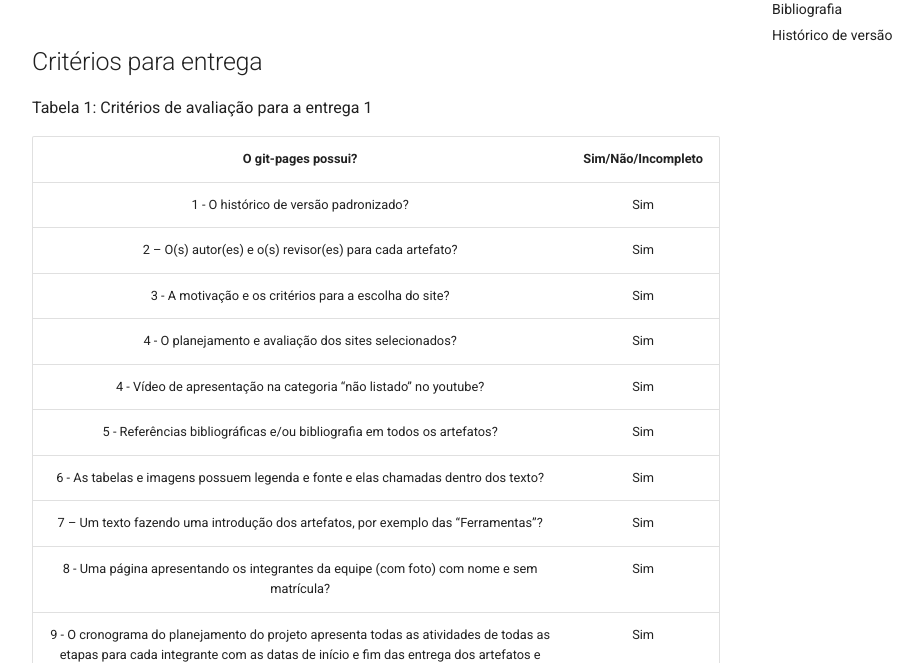
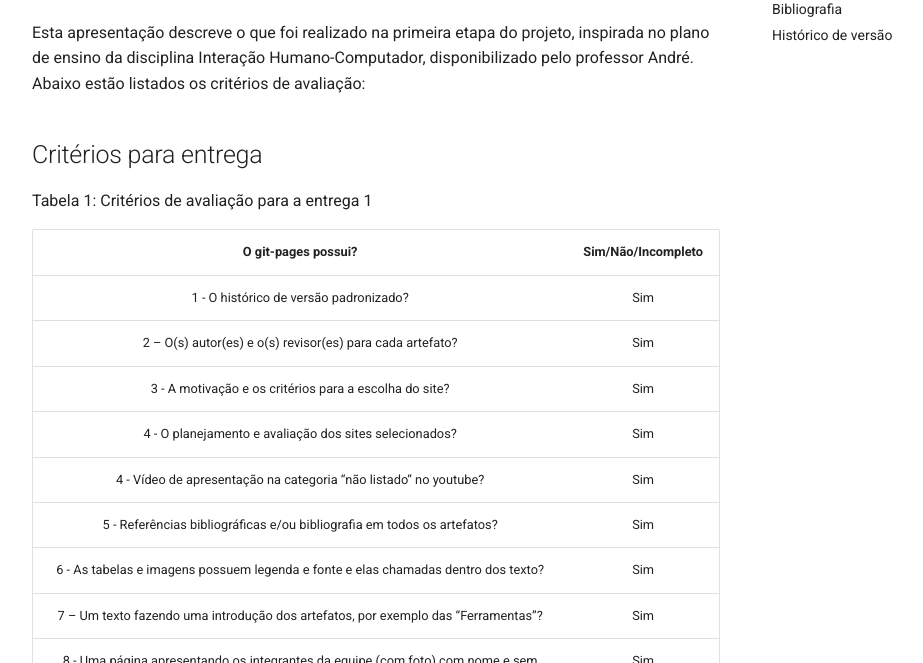
Before and after one commit to Interacao-Humano-Computador/2024.1-PCDF, an MkDocs documentation site: the page built from docs/apresentacao/apresentacao01.md, in a window 1280 px wide and 900 px high, scrolled down 477 px, cut to the strip 237-900 px from the top of the window. Shown: the whole strip, without its empty margins (264-1187 px from the left). Built offline with MkDocs 1.6.1 and Material for MkDocs 9.7.7, drawn with Linux system fonts in a browser that asks for light colours; some of the changed text lies outside the part shown.

Commit message:
Adicionando descrição a apresentação 1

```diff
--- a/docs/apresentacao/apresentacao01.md
+++ b/docs/apresentacao/apresentacao01.md
@@ -9,6 +9,8 @@ Este documento tem objetivo de armanezar conteúdos da primeira apresentação
 
 <p style="text-align: center"><a href="https://youtu.be/frSFkkrWemk?si=O-rETQ07iw109nR6" target="blanket">Vídeo de apresentação</a></p>
 <iframe width="560" height="315" src="https://www.youtube.com/embed/frSFkkrWemk?si=9O2qTVjJyppAevW_" title="YouTube video player" frameborder="0" allow="accelerometer; autoplay; clipboard-write; encrypted-media; gyroscope; picture-in-picture; web-share" referrerpolicy="strict-origin-when-cross-origin" allowfullscreen></iframe>
+
+Esta apresentação descreve o que foi realizado na primeira etapa do projeto, inspirada no plano de ensino da disciplina Interação Humano-Computador, disponibilizado pelo professor André. Abaixo estão listados os critérios de avaliação:
 ## Critérios para entrega
 
 Tabela 1: Critérios de avaliação para a entrega 1
```
Also changed, not shown: other parts of docs/apresentacao/apresentacao01.md (+1 -0 lines).
